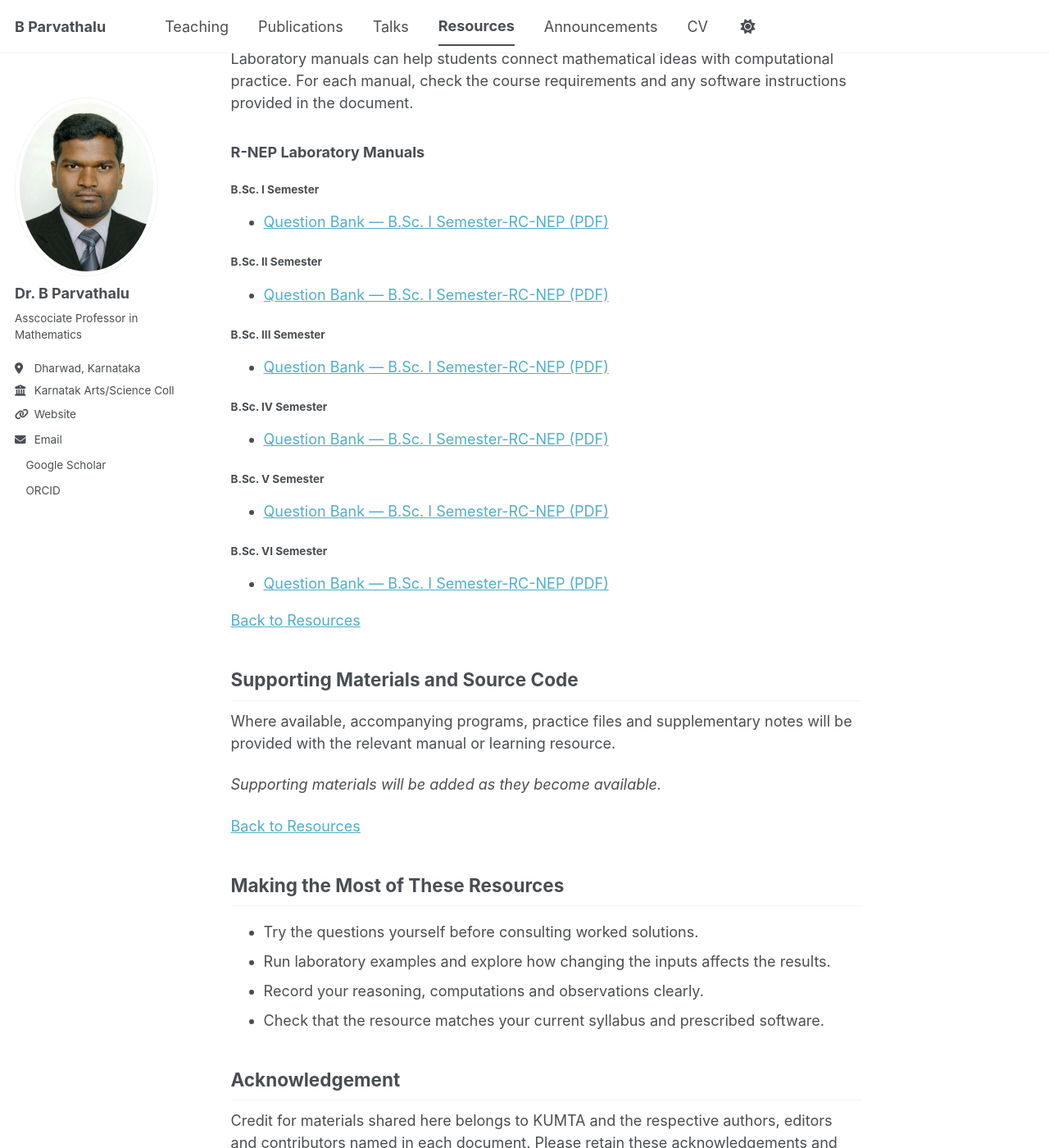
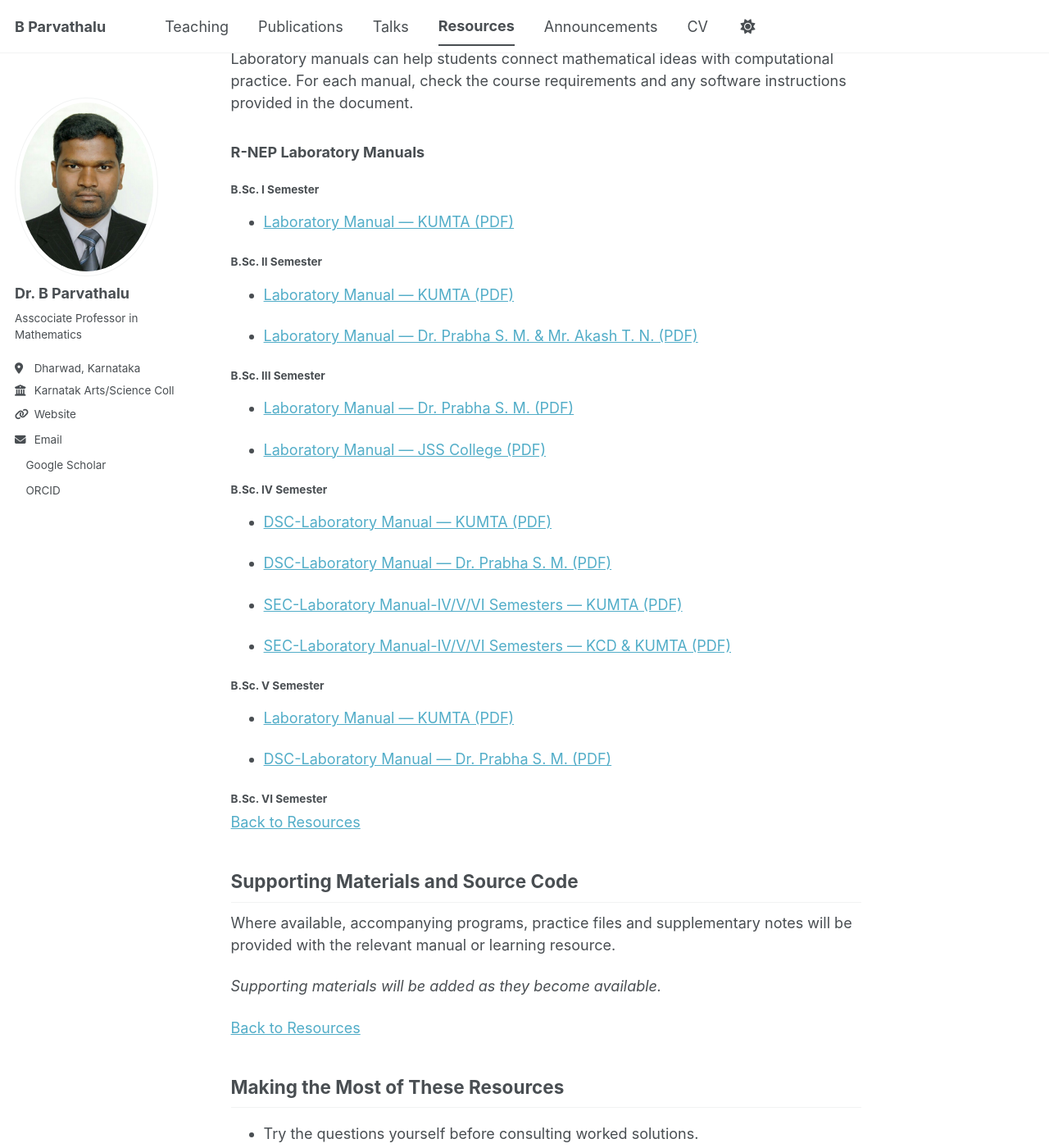
Before and after one commit to drbp-kcd/drbp-kcd.github.io, a Jekyll site: the page built from _resources/kumta.md, in a window 1280 px wide and 1400 px high, scrolled down 1474 px. Shown: the whole window at 82% size. Built offline with Jekyll 4.4.1, drawn with Linux system fonts in a browser that asks for light colours; a style sheet for code colours, icons or effects is not loaded.

Commit message:
Add laboratory manuals for B.Sc. semesters

```diff
--- a/_resources/kumta.md
+++ b/_resources/kumta.md
@@ -97,27 +97,39 @@ Laboratory manuals can help students connect mathematical ideas with computation
 
 #### B.Sc. I Semester
 
-- [Question Bank — B.Sc. I Semester-RC-NEP (PDF)]({{ '/files/resources/KUMTA/R-NEP-BSc-1st-Sem-QB-RC-NEP.pdf' | relative_url }})
+- [Laboratory Manual — KUMTA (PDF)]({{ '/files/resources/KUMTA/Lab-Manual/BSc-I-Sem-2024-25-KUMTA.pdf' | relative_url }})
 
 #### B.Sc. II Semester
 
-- [Question Bank — B.Sc. I Semester-RC-NEP (PDF)]({{ '/files/resources/KUMTA/R-NEP-BSc-1st-Sem-QB-RC-NEP.pdf' | relative_url }})
+- [Laboratory Manual — KUMTA (PDF)]({{ '/files/resources/KUMTA/Lab-Manual/BSc-II-Sem-2024-25-KUMTA.pdf' | relative_url }})
+
+- [Laboratory Manual — Dr. Prabha S. M. & Mr. Akash T. N. (PDF)]({{ '/files/resources/KUMTA/Lab-Manual/BSc-II-Sem-2024-25-Mandalageri.pdf' | relative_url }})
 
 #### B.Sc. III Semester
 
-- [Question Bank — B.Sc. I Semester-RC-NEP (PDF)]({{ '/files/resources/KUMTA/R-NEP-BSc-1st-Sem-QB-RC-NEP.pdf' | relative_url }})
+- [Laboratory Manual — Dr. Prabha S. M. (PDF)]({{ '/files/resources/KUMTA/Lab-Manual/BSc-III-Sem-25-26-Mandalageri.pdf' | relative_url }})
+
+- [Laboratory Manual — JSS College (PDF)]({{ '/files/resources/KUMTA/Lab-Manual/BSc-III-Sem-25-26-JSS.pdf' | relative_url }})
 
 #### B.Sc. IV Semester
 
-- [Question Bank — B.Sc. I Semester-RC-NEP (PDF)]({{ '/files/resources/KUMTA/R-NEP-BSc-1st-Sem-QB-RC-NEP.pdf' | relative_url }})
+- [DSC-Laboratory Manual — KUMTA (PDF)]({{ '/files/resources/KUMTA/Lab-Manual/BSc-IV-Sem-25-26-KUMTA.pdf' | relative_url }})
+
+- [DSC-Laboratory Manual — Dr. Prabha S. M. (PDF)]({{ '/files/resources/KUMTA/Lab-Manual/BSc-IV-Sem-25-26-Mandalageri.pdf' | relative_url }})
+
+- [SEC-Laboratory Manual-IV/V/VI Semesters — KUMTA (PDF)]({{ '/files/resources/KUMTA/Lab-Manual/BSc-IV-Sem-SEC-25-26-KUMTA.pdf' | relative_url }})
+
+- [SEC-Laboratory Manual-IV/V/VI Semesters — KCD & KUMTA (PDF)]({{ '/files/resources/KUMTA/Lab-Manual/BSc-IV-Sem-SEC-25-26-Mandalageri.pdf' | relative_url }})
 
 #### B.Sc. V Semester
 
-- [Question Bank — B.Sc. I Semester-RC-NEP (PDF)]({{ '/files/resources/KUMTA/R-NEP-BSc-1st-Sem-QB-RC-NEP.pdf' | relative_url }})
+- [Laboratory Manual — KUMTA (PDF)]({{ '/files/resources/KUMTA/Lab-Manual/R-NEP-BSc-1st-Sem-QB-RC-NEP.pdf' | relative_url }})
+
+- [DSC-Laboratory Manual — Dr. Prabha S. M. (PDF)]({{ '/files/resources/KUMTA/Lab-Manual/BSc-V-Sem-26-27-Mandalageri.pdf' | relative_url }})
 
 #### B.Sc. VI Semester
 
-- [Question Bank — B.Sc. I Semester-RC-NEP (PDF)]({{ '/files/resources/KUMTA/R-NEP-BSc-1st-Sem-QB-RC-NEP.pdf' | relative_url }})
+
 
 [Back to Resources]({{ '/resources/' | relative_url }})
 
```
